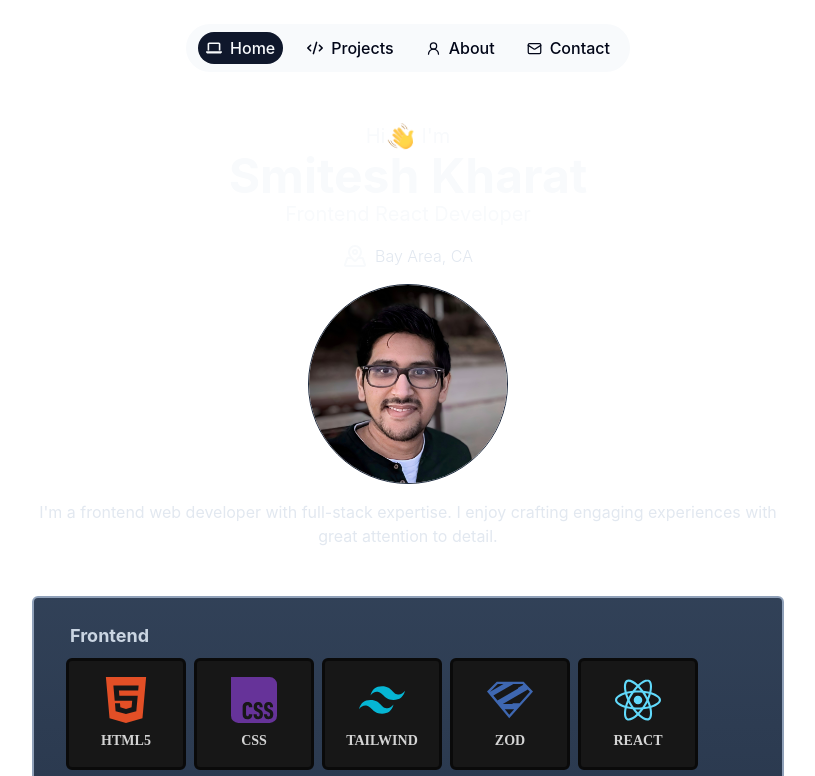
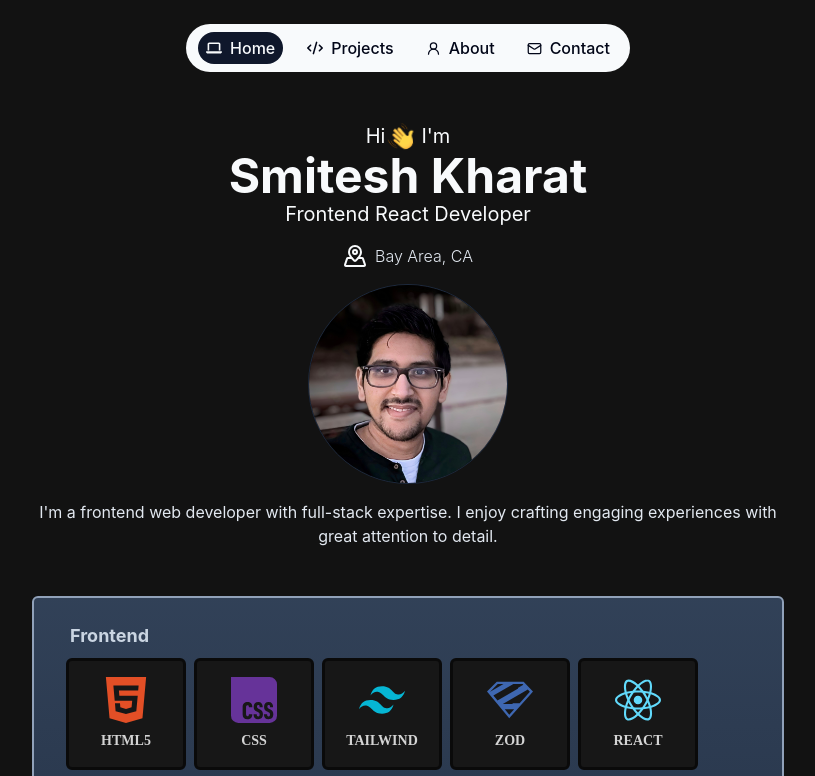
Before and after one commit to skharat8/portfolio-site, a React (Vite) app: page / in a window 1280 px wide. Shown: the top 776 px of the page, without its empty margins (232-1047 px from the left). Built offline with nearby package versions, Linux system fonts and the light colour scheme; what @midudev/tailwind-animations would draw is missing.

Commit message:
Set background color

```diff
--- a/src/assets/theme.css
+++ b/src/assets/theme.css
@@ -11,6 +11,7 @@
 
   /* Colors */
   --color-border: hsl(240 5.9% 90%);
+  --color-background: hsl(0 0% 7%);
 
   /* Neutral Color: Tailwind Slate */
   --color-primary: var(--color-indigo-600);
```
